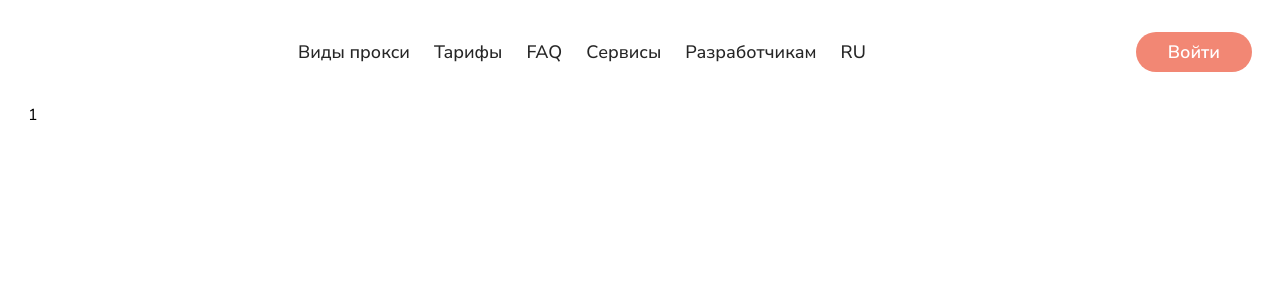
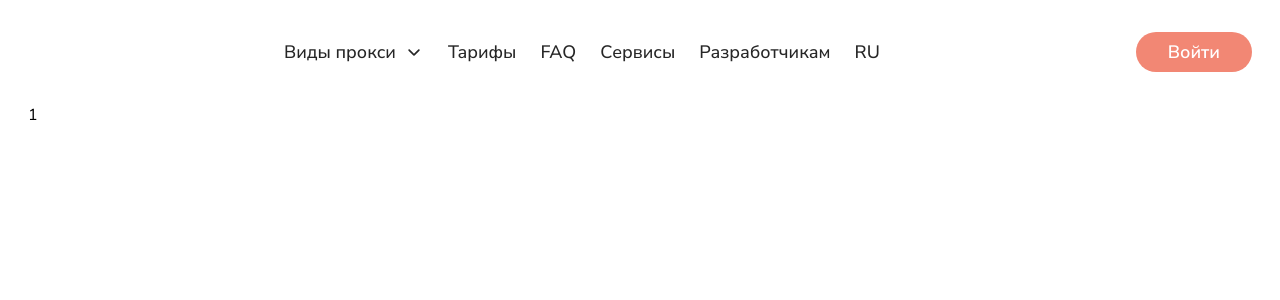
Before and after one commit to DarkMend/proxy, a Next.js app: page / in a window 1280 px wide. Shown: the top 300 px of the page. Built offline with nearby package versions, Linux system fonts and the light colour scheme.

Commit message:
dropdown

```diff
--- a/src/components/Header/Header.tsx
+++ b/src/components/Header/Header.tsx
@@ -1,8 +1,8 @@
-'use client'
-
-import Link from 'next/link';
-import styles from './Header.module.scss';
-import Button from '../ui/Buttons/Button/Button';
+import Link from "next/link";
+import styles from "./Header.module.scss";
+import Button from "../ui/Buttons/Button/Button";
+import DropdownList from "../ui/DropdowList/DropdownList";
+import { list } from "./data";
 
 export default function Header() {
   return (
@@ -11,30 +11,18 @@ export default function Header() {
         <div className={styles.wrapper}>
           <div></div>
           <nav className={styles.nav}>
-                        <Link href="#">
-                        Виды прокси
-                        </Link>
-                        <Link href="#">
-                        Тарифы
-                        </Link>
-                        <Link href="#">
-                        FAQ
-                        </Link>
-                        <Link href="#">
-                        Cервисы
-                        </Link>
-                        <Link href="#">
-                        Разработчикам
-                        </Link>
-                        <Link href="#">
-                        RU
-                        </Link>
+            <DropdownList text="Виды прокси" items={list} />
+            <Link href="#">Тарифы</Link>
+            <Link href="#">FAQ</Link>
+            <Link href="#">Cервисы</Link>
+            <Link href="#">Разработчикам</Link>
+            <Link href="#">RU</Link>
           </nav>
           <div className={styles.actions}>
-                        <Button buttonType='small'>Войти</Button>
+            <Button buttonType="small">Войти</Button>
           </div>
         </div>
       </div>
     </header>
-    )
+  );
 }
--- /dev/null
+++ b/src/components/Header/data.ts
@@ -0,0 +1 @@
+export const list = ["Прокси", "Прокси прокси", "сюда", "туда"];
--- a/src/components/ui/Buttons/Button/Button.tsx
+++ b/src/components/ui/Buttons/Button/Button.tsx
@@ -1,22 +1,32 @@
-import styles from './Button.module.scss';
-import { IButton } from './Button.props';
-import cn from 'classnames'
+"use client";
 
-export default function Button({icon,children, buttonType = 'default', ...props}: IButton) {
+import styles from "./Button.module.scss";
+import { IButton } from "./Button.props";
+import cn from "classnames";
+
+export default function Button({
+  icon,
+  children,
+  buttonType = "default",
+  ...props
+}: IButton) {
   return (
-        <button className={cn(styles.button, {
-            [styles.small]: buttonType == 'small'
-        })} {...props}>
+    <button
+      className={cn(styles.button, {
+        [styles.small]: buttonType == "small",
+      })}
+      {...props}
+    >
       <div className={styles.content}>
-                <div className={cn(styles.svg, {
-                    [styles.active]: !!icon
-                })}>
+        <div
+          className={cn(styles.svg, {
+            [styles.active]: !!icon,
+          })}
+        >
           {icon}
         </div>
-                <div className={styles.text}>
-                    {children}
-                </div>
+        <div className={styles.text}>{children}</div>
       </div>
     </button>
-    )
+  );
 }
--- a/src/components/ui/DropdowList/DropdownList.tsx
+++ b/src/components/ui/DropdowList/DropdownList.tsx
@@ -0,0 +1,44 @@
+"use client";
+
+import styles from "./Dropdownlist.module.scss";
+import ArrowIcon from "../../../../public/arrow.svg";
+import { useState } from "react";
+import cn from "classnames";
+
+export interface IDropdownList {
+  text: string;
+  items: string[];
+}
+
+export default function DropdownList({ text, items }: IDropdownList) {
+  const [active, setActive] = useState(false);
+
+  return (
+    <div className={styles.dropdownList}>
+      <div
+        className={styles.header}
+        onClick={() => setActive((state) => !state)}
+      >
+        <div className={styles.text}>{text}</div>
+        <div
+          className={cn(styles.arrow, {
+            [styles.active]: active,
+          })}
+        >
+          <ArrowIcon />
+        </div>
+      </div>
+      <div
+        className={cn(styles.items, {
+          [styles.active]: active,
+        })}
+      >
+        {items.map((el) => (
+          <div className={styles.item} key={el}>
+            {el}
+          </div>
+        ))}
+      </div>
+    </div>
+  );
+}
--- a/src/components/ui/DropdowList/Dropdownlist.module.scss
+++ b/src/components/ui/DropdowList/Dropdownlist.module.scss
@@ -0,0 +1,55 @@
+.dropdownList {
+  cursor: pointer;
+  width: 100%;
+  position: relative;
+
+  .header {
+    display: flex;
+    flex-direction: row;
+    align-items: center;
+    gap: 8px;
+
+    .arrow {
+      width: 20px;
+      height: 20px;
+      transition: all 0.3s ease;
+
+      &.active {
+        transform: rotate(-180deg);
+      }
+
+      svg {
+        width: 100%;
+        height: 100%;
+        object-fit: contain;
+      }
+    }
+  }
+
+  .items {
+    padding: 10px;
+    border-radius: 24px;
+    box-shadow: 0px 10px 30px 0px #0000000f;
+    position: absolute;
+    font-size: 14px;
+    opacity: 0;
+    visibility: hidden;
+    transition: all 0.3s ease;
+
+    &.active {
+      opacity: 1;
+      visibility: visible;
+    }
+
+    .item {
+      padding: 10px 16px;
+      border-radius: 100px;
+      transition: all 0.3s ease;
+      white-space: nowrap;
+
+      &:hover {
+        background: $background-color-secondary;
+      }
+    }
+  }
+}
```
Also changed, not shown: public/arrow.svg (added). Lines whose indentation alone changed are shown as unchanged.
